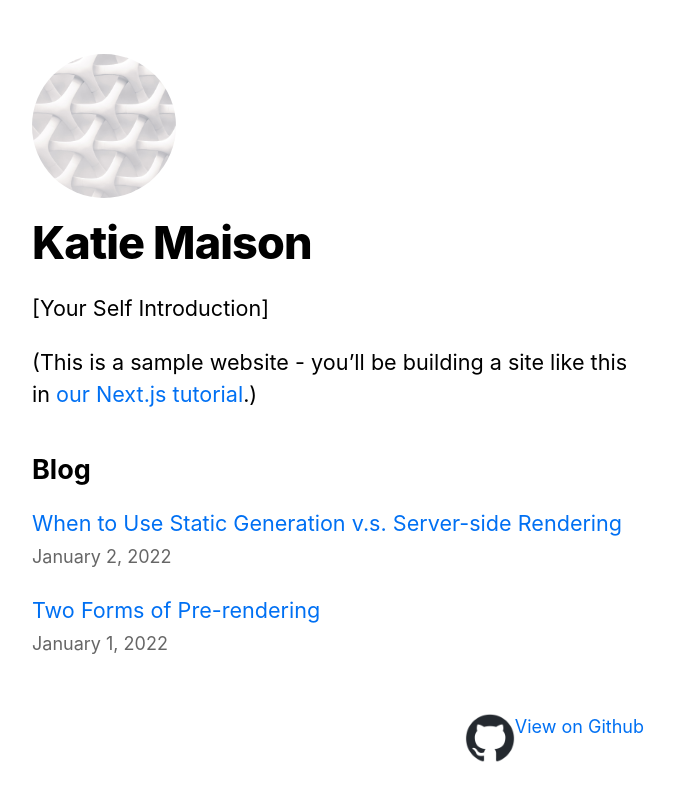
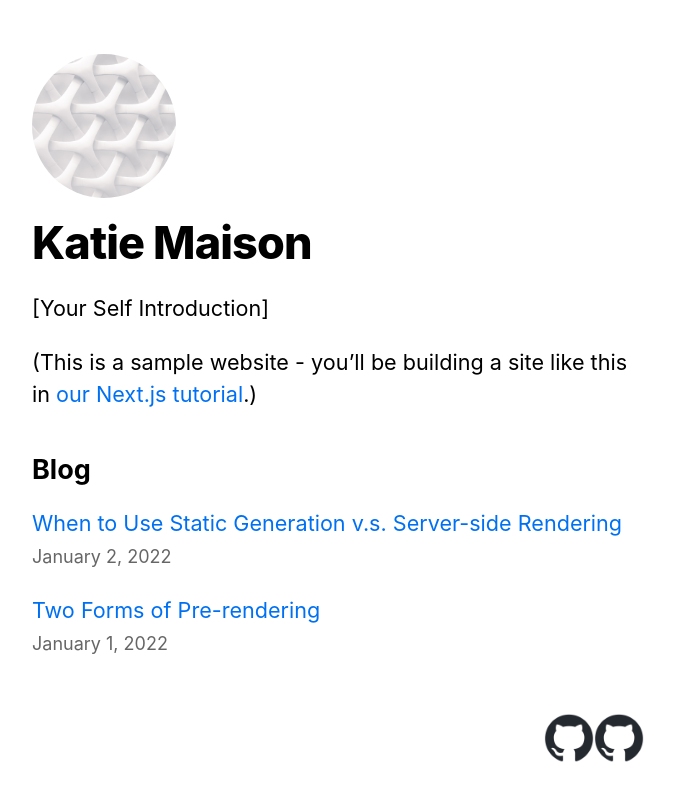
Before and after one commit to katie291100/about-nextjs, a Next.js app: page / in a window 1280 px wide. Shown: the top 800 px of the page, without its empty margins (302-977 px from the left). Built offline with nearby package versions, Linux system fonts and the light colour scheme.

Commit message:
Add github image as link

```diff
--- a/components/layout.js
+++ b/components/layout.js
@@ -82,7 +82,12 @@ export default function Layout({ children, home }) {
               height={50}
               alt="Picture of the github logo"
           />
-          <Link href="https://github.com/katie291100/blog-nextjs">View on Github</Link>
+          <Link href="https://github.com/katie291100/blog-nextjs"><Image
+              src="/images/github-mark.png"
+              width={50}
+              height={50}
+              alt="Picture of the github logo"
+          /></Link>
         </div>
     </div>
   )
```
